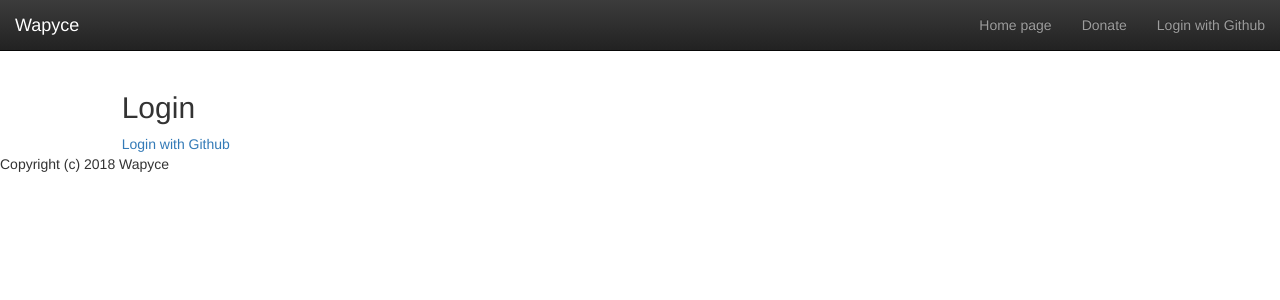
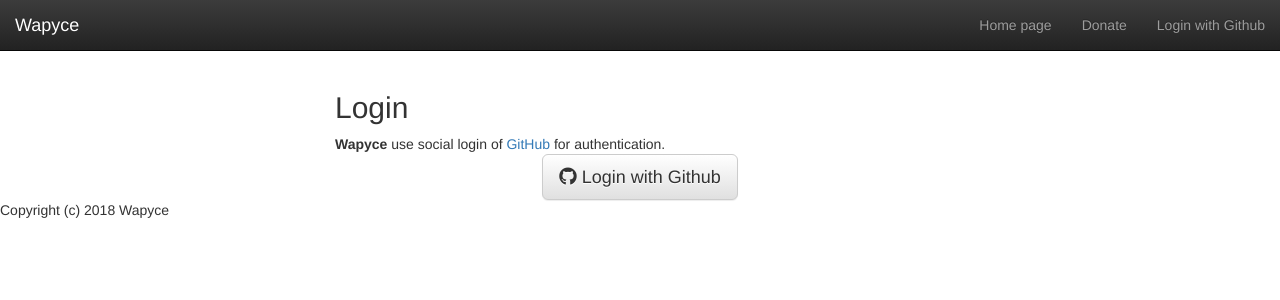
Before and after one commit to carlsonsantana/wapyce, a Django app: page /account/login/ in a window 1280 px wide. Shown: the top 300 px of the page. Run offline with Django 3.2, Linux system fonts and the light colour scheme; parts of the project's set-up code (start-up, migrations or seed data) failed here and were passed over; some libraries are stand-ins or nearby versions.

Commit message:
:lipstick: Change UI of login page

```diff
--- a/wapyce/templates/account/login.html
+++ b/wapyce/templates/account/login.html
@@ -3,13 +3,27 @@
 {% load i18n %}
 
 {% block title %}{% trans "Login" %} - Wapyce{% endblock %}
+{% block stylesheets %}
+<link rel="stylesheet" href="https://use.fontawesome.com/releases/v5.4.1/css/brands.css" integrity="sha384-Px1uYmw7+bCkOsNAiAV5nxGKJ0Ixn5nChyW8lCK1Li1ic9nbO5pC/iXaq27X5ENt" crossorigin="anonymous">
+<link rel="stylesheet" href="https://use.fontawesome.com/releases/v5.4.1/css/fontawesome.css" integrity="sha384-BzCy2fixOYd0HObpx3GMefNqdbA7Qjcc91RgYeDjrHTIEXqiF00jKvgQG0+zY/7I" crossorigin="anonymous">
+{% endblock %}
 {% block content %}
   <div class="row">
-    <div class="col-md-10 col-md-offset-1">
+    <div class="col-md-6 col-md-offset-3 col-sm-8 col-sm-offset-2">
       <section>
         <header><h2>{% trans "Login" %}</h2></header>
-        <div>
-          <a href="{% url 'social:begin' 'github' %}{% if request.GET.next %}?next={{ request.GET.next }}{% endif %}">{% trans "Login with Github" %}</a>
+        <article>
+          {% blocktrans %}
+            <strong>Wapyce</strong> use social login of
+            <a href="https://github.com/" target="_blank">GitHub</a> for
+            authentication.
+          {% endblocktrans %}
+        </article>
+        <div class="text-center">
+          <a href="{% url 'social:begin' 'github' %}{% if request.GET.next %}?next={{ request.GET.next }}{% endif %}" class="btn btn-default btn-lg">
+            <span class="fab fa-github"></span>
+            {% trans "Login with Github" %}
+          </a>
         </div>
       </section>
     </div>
--- a/wapyce/templates/base.html
+++ b/wapyce/templates/base.html
@@ -12,6 +12,7 @@
     <!-- Stylesheets -->
     <link rel="stylesheet" href="https://maxcdn.bootstrapcdn.com/bootstrap/3.3.7/css/bootstrap.min.css" integrity="sha384-BVYiiSIFeK1dGmJRAkycuHAHRg32OmUcww7on3RYdg4Va+PmSTsz/K68vbdEjh4u" crossorigin="anonymous" />
     <link rel="stylesheet" href="https://maxcdn.bootstrapcdn.com/bootstrap/3.3.7/css/bootstrap-theme.min.css" integrity="sha384-rHyoN1iRsVXV4nD0JutlnGaslCJuC7uwjduW9SVrLvRYooPp2bWYgmgJQIXwl/Sp" crossorigin="anonymous" />
+    {% block stylesheets %}{% endblock %}
   </head>
   <body>
     <section>
```
